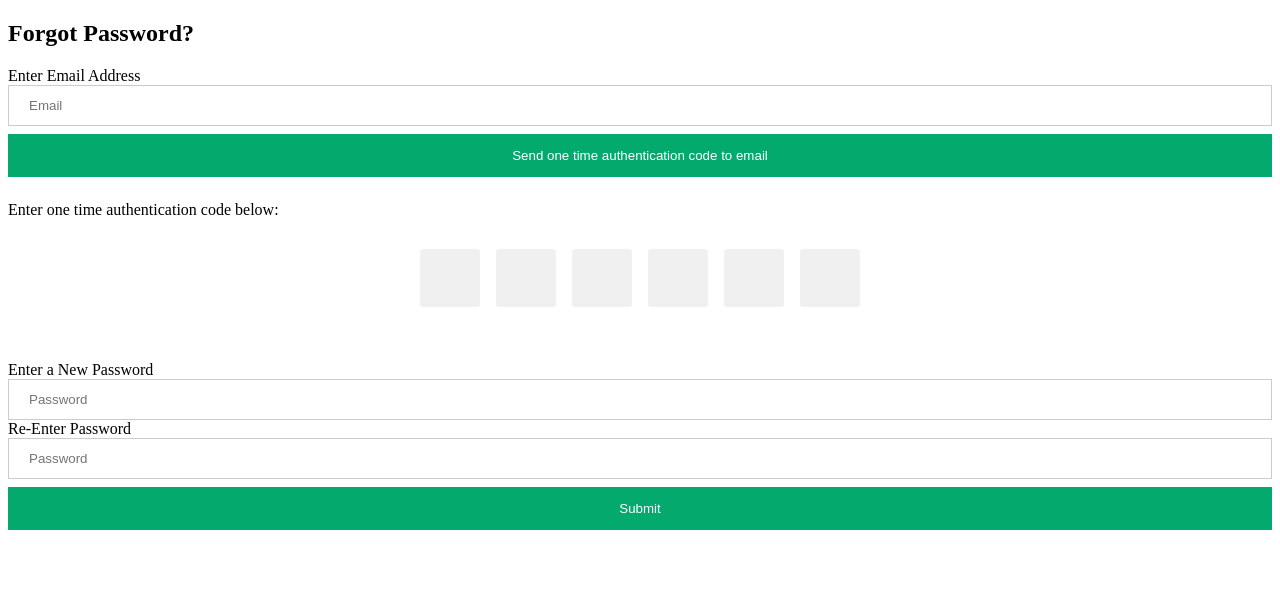
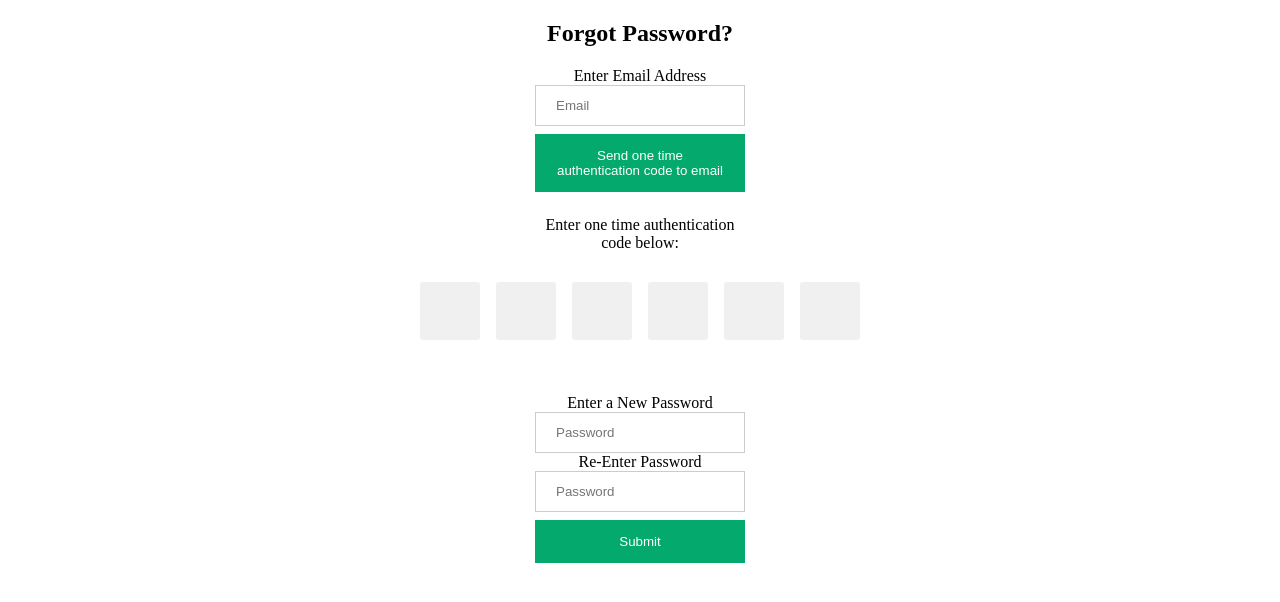
Before and after one commit to Yi-Terry/mon-e, an Electron app: page public/forgotPassword.html in a window 1280 px wide. Drawn offline with Linux system fonts and the light colour scheme.

Commit message:
centered page

```diff
--- a/public/forgotPassword.html
+++ b/public/forgotPassword.html
@@ -6,6 +6,14 @@
     <title>Mon-e</title>
     <link rel="stylesheet" href="style.css">
 </head>
+<style>
+    .forgotPassword {
+        text-align:center;
+        width: 210px;
+        height: 40px;
+        margin: 10px auto;
+    }
+</style>
 <body>
     <div class = "forgotPassword">
         <h2>Forgot Password?</h2>
```
